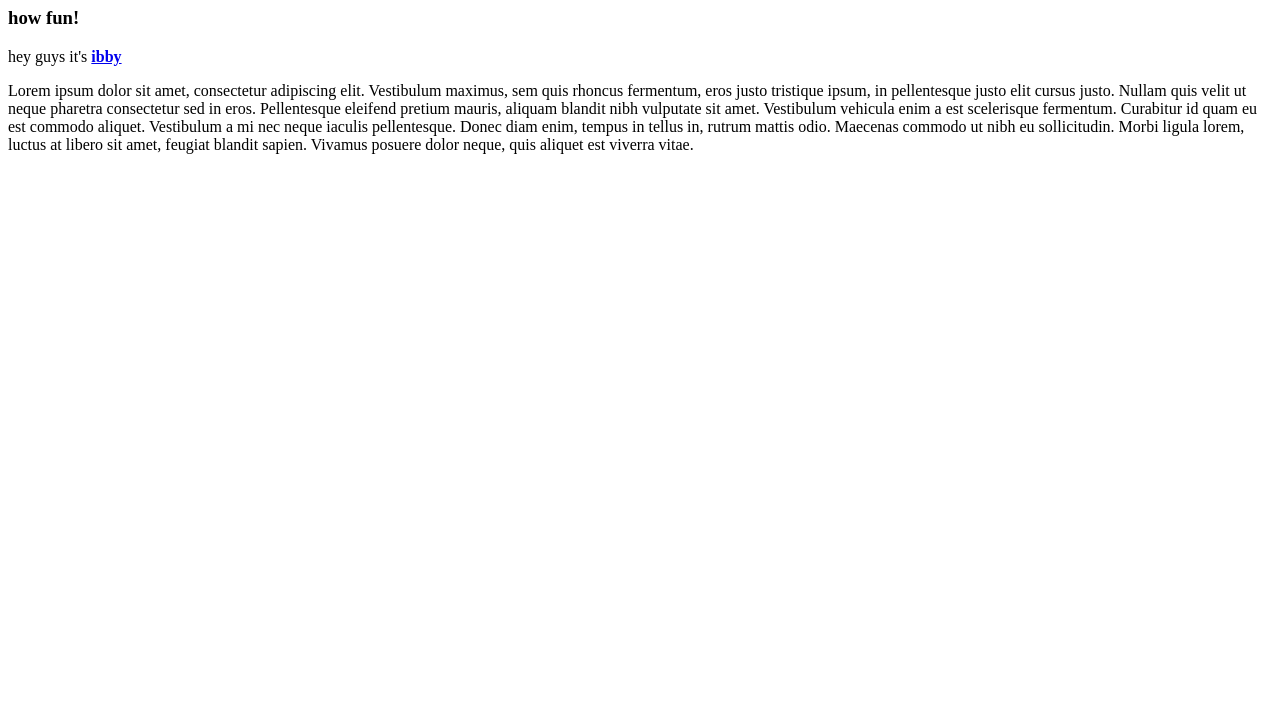
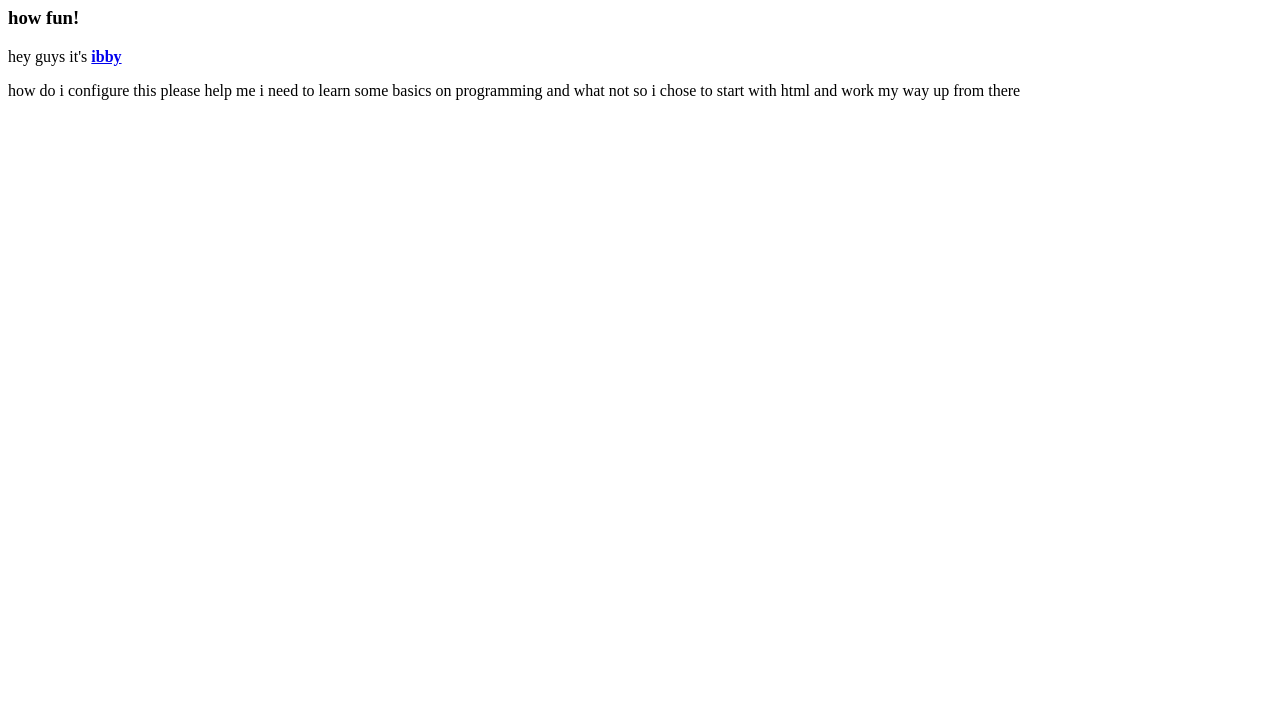
Before and after one commit to ibbyop/pawx3-website, a plain HTML site: page index.html in a window 1280 px wide. Shown: the part 73-800 px from the top of the page. Drawn offline with Linux system fonts and the light colour scheme.

Commit message:
Update index.html

```diff
--- a/index.html
+++ b/index.html
@@ -11,7 +11,7 @@
 
         hey guys it's <a href="https://www.youtube.com/channel/UC_4vVEum7p53-OYHpJUWAYg" target="_blank"><b>ibby</b></a>
         <p>
-            Lorem ipsum dolor sit amet, consectetur adipiscing elit. Vestibulum maximus, sem quis rhoncus fermentum, eros justo tristique ipsum, in pellentesque justo elit cursus justo. Nullam quis velit ut neque pharetra consectetur sed in eros. Pellentesque eleifend pretium mauris, aliquam blandit nibh vulputate sit amet. Vestibulum vehicula enim a est scelerisque fermentum. Curabitur id quam eu est commodo aliquet. Vestibulum a mi nec neque iaculis pellentesque. Donec diam enim, tempus in tellus in, rutrum mattis odio. Maecenas commodo ut nibh eu sollicitudin. Morbi ligula lorem, luctus at libero sit amet, feugiat blandit sapien. Vivamus posuere dolor neque, quis aliquet est viverra vitae.
+            how do i configure this please help me i need to learn some basics on programming and what not so i chose to start with html and work my way up from there
         </p>
 
 
```
